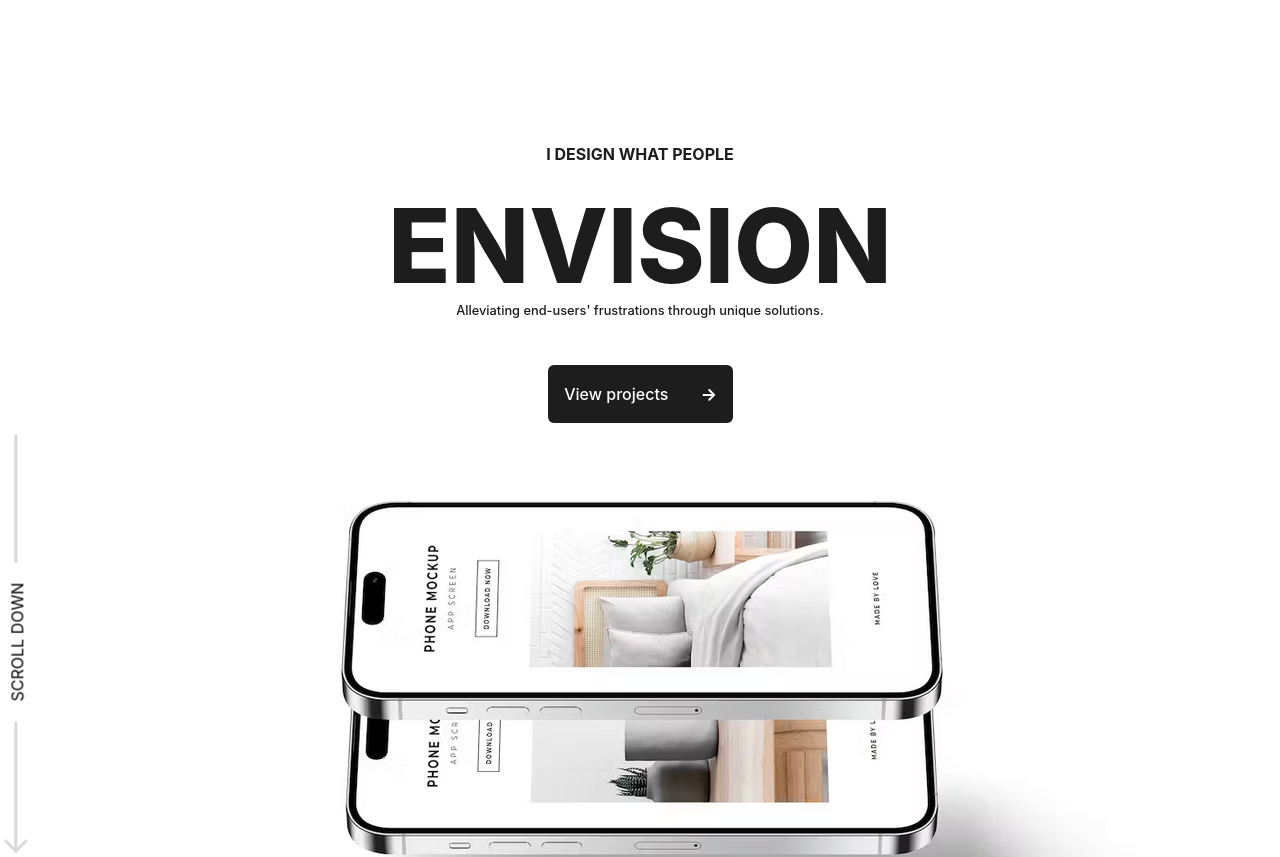
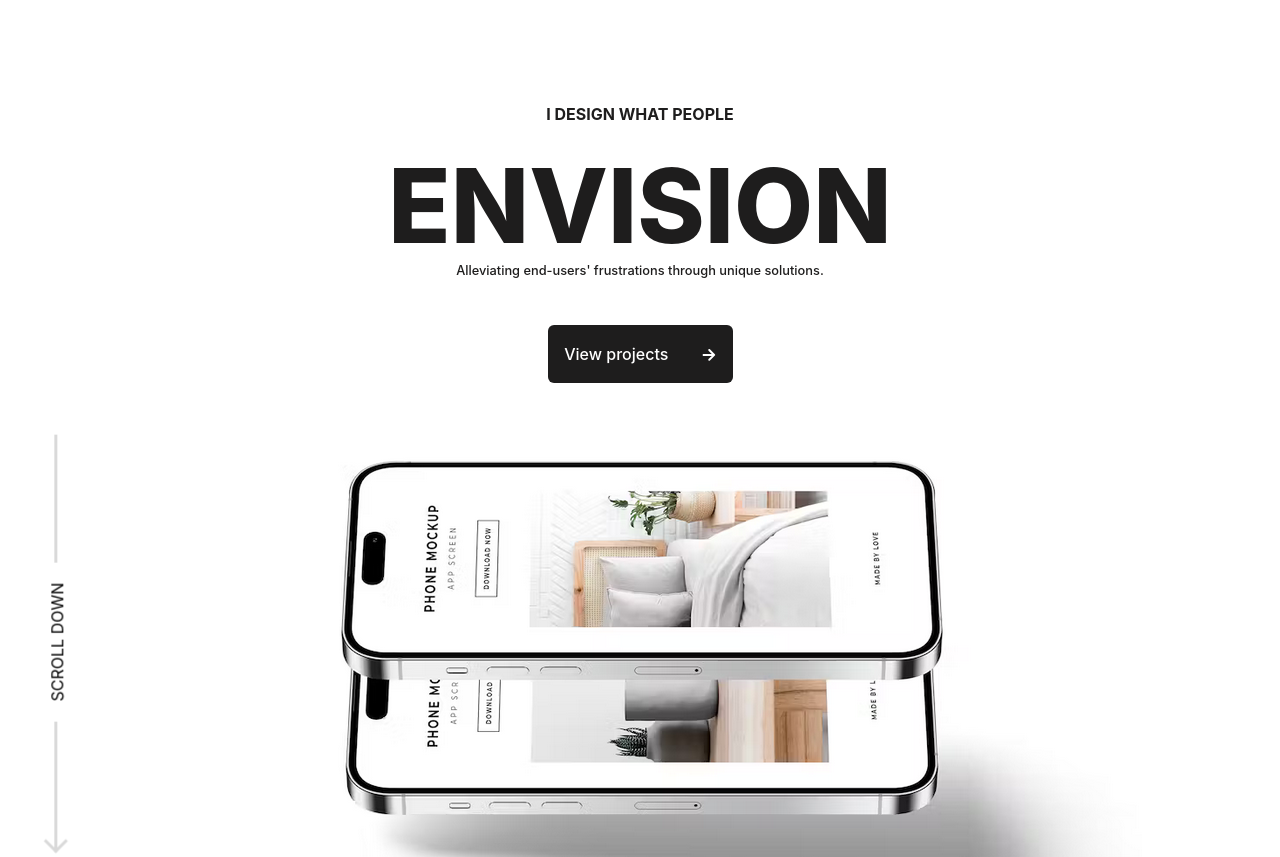
Before and after one commit to Kevin-Vigil/HectorMavrakis, a React (Create React App) app in the folder hector-mav-web/: page / in a window 1280 px wide. Shown: the top 857 px of the page. Built offline with nearby package versions, Linux system fonts and the light colour scheme.

Commit message:
cleaned animation

```diff
--- a/hector-mav-web/src/components/Hero.css
+++ b/hector-mav-web/src/components/Hero.css
@@ -11,11 +11,11 @@
 @keyframes load-in {
     0%{
         opacity: 0%;
-        transform: translateY(-20px);
+
     }
     100%{
         opacity: 100%;
-        transform: translateY(20px);
+        transform: translateY(-20px);
     }
 }
 
@@ -30,6 +30,7 @@
     position: absolute;
     justify-content: center;
     align-items: center;
+    transform: translateY(20px);
     bottom: 300px;
     left: 0px;
     margin-left: -170px;
@@ -79,7 +80,7 @@
 }
 .statement{
     opacity: 0%;
-    transform: translateY(-20px);
+    transform: translateY(20px);
 
     justify-content: center;
     color: #1e1d1d;
@@ -97,7 +98,7 @@
 
 .envision{
     opacity: 0%;
-    transform: translateY(-20px);
+    transform: translateY(20px);
 
     color: #1e1d1d;
     text-align: center;
@@ -115,7 +116,7 @@
 
 .hero-purpose{
     opacity: 0%;
-    transform: translateY(-20px);
+    transform: translateY(20px);
 
     color: #1e1d1d;
     text-align: center;
@@ -131,7 +132,7 @@
 
 .hero-phone-img-container{
     opacity: 0%;
-    transform: translateY(-20px);
+    transform: translateY(20px);
 
     align-self: center;
     animation: load-in 0.75s 0.5s forwards;
@@ -140,7 +141,7 @@
 /*Project button*/
 .view-projects-container{
     opacity: 0%;
-    transform: translateY(-20px);
+    transform: translateY(20px);
 
     text-decoration-line: none;
     border-radius: 6px;
```
